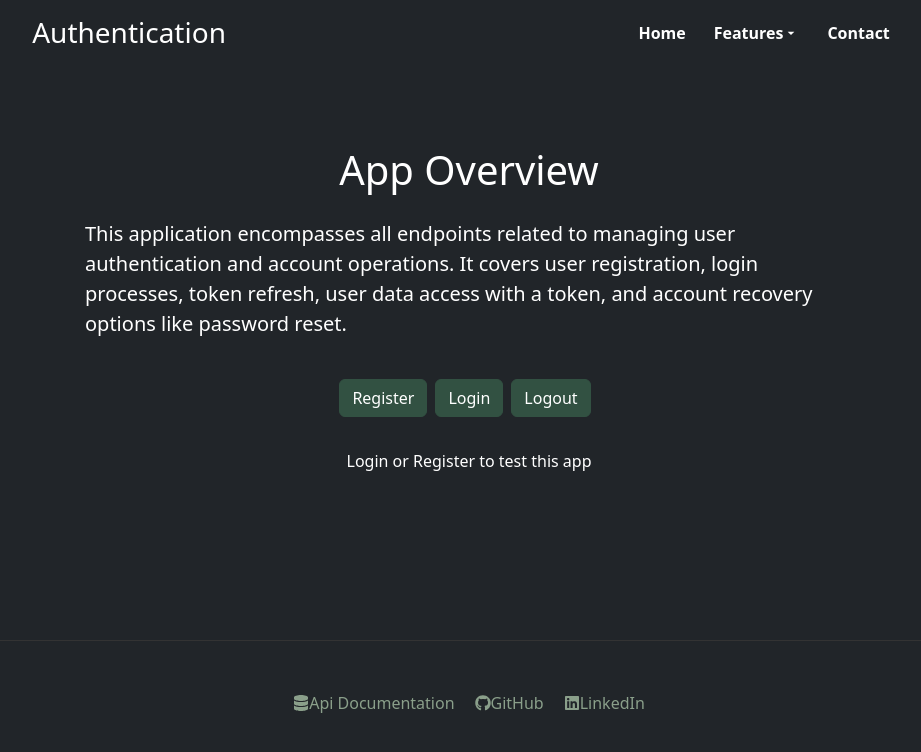
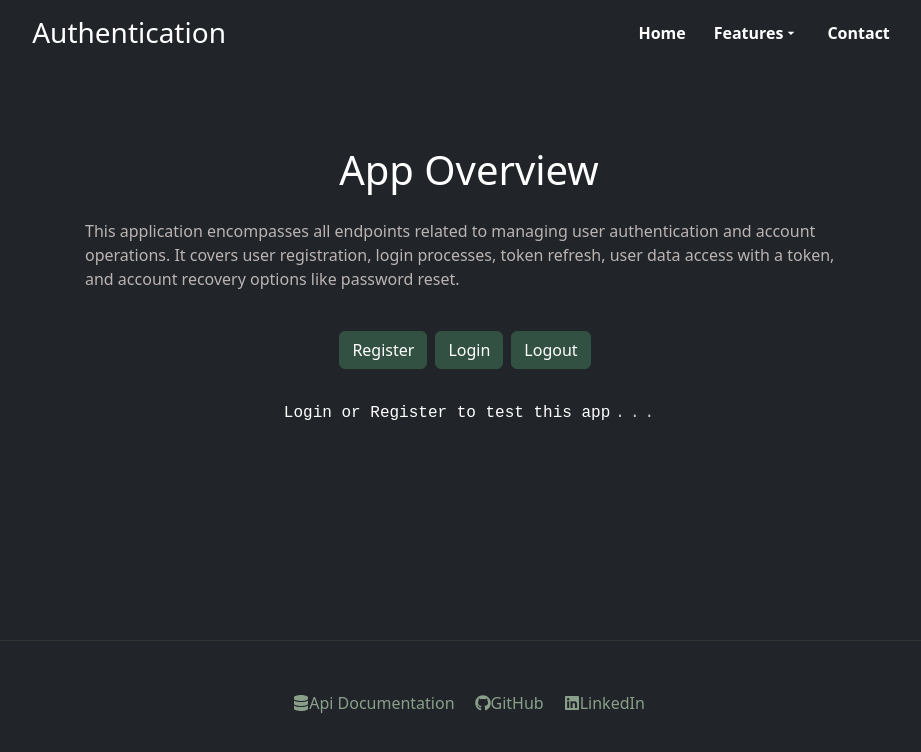
Before and after one commit to anthonynarine/AuthFlow, a React (Create React App) app in the folder react-auth/: page / in a window 1280 px wide. Shown: the top 752 px of the page, without its empty margins (171-1092 px from the left). Built offline with nearby package versions, Linux system fonts and the light colour scheme; no server answers.

Commit message:
Added some animation to the css  not sure if i love it|

```diff
--- a/react-auth/src/components/Home/Home.css
+++ b/react-auth/src/components/Home/Home.css
@@ -83,14 +83,16 @@
   }
 
   .btn-custom-color:hover {
-    background-color: rgb(43, 84, 43); /* Slightly darker green on hover for a visual effect */
-    border-color: #908585;
-    color: #fff;
+    background-color: rgb(35, 116, 66); /* Slightly darker green on hover for a visual effect */
+    border-color: #61DAFB;
+    color: #61DAFB;
   }
 
   .message {
+    color: #b96d6d;
     color: white;
     padding-top: 2rem;
+    font-family:monospace;
   }
 
   .api-link {
@@ -103,3 +105,15 @@
     color: rgb(35, 116, 66) ; /* Change to the color you want on hover */
     text-decoration: underline;
   }
+
+  @keyframes blink {
+    0% { opacity: 0; }
+    50% { opacity: 1; }
+    100% { opacity: 0; }
+  }
+
+  .blinking-dot {
+    animation: blink 4s linear infinite;
+    margin-left: 5px; /* Adjust based on your preference */
+    /* color: rgb(35, 116, 66); */
+  }
--- a/react-auth/src/components/Home/HomePage.jsx
+++ b/react-auth/src/components/Home/HomePage.jsx
@@ -40,7 +40,7 @@ function HomePage() {
 
       <main className="px-3 main-container centered-paragraph">
         <h1 className="white-text">App Overview</h1>
-        <p className="lead white-text">
+        <p style={{ color:" #bcb3b3"}}>
           This application encompasses all endpoints related to managing
           user authentication and account operations. It covers
           user registration, login processes, token refresh, user data access with a
@@ -51,7 +51,12 @@ function HomePage() {
           <Link to="/login" className="btn btn-custom-color me-2">Login</Link>
           <button className="btn btn-custom-color me-2" onClick={handleLogout}>Logout</button>
         </div>
-        <div className="message">{message}</div>
+        <div className="message">
+          {message}
+          <span className="blinking-dot">.</span>
+          <span className="blinking-dot">.</span>
+          <span className="blinking-dot">.</span>
+        </div>
       </main>
 
 
--- a/react-auth/src/components/Home/dropdownMenu/DropdownMenu.css
+++ b/react-auth/src/components/Home/dropdownMenu/DropdownMenu.css
@@ -11,7 +11,7 @@
 }
 
 .inherit-color-bold-text:hover {
-    color: rgb(35, 116, 66); /* Changes text color on hover */
+    color: #5ac52f; /* Changes text color on hover */
 }
 
 /* Styles for the dropdown container */
@@ -55,7 +55,7 @@
 .django-link:hover {
     background-color: inherit; /* Or any specific color you want */
     text-decoration: underline;
-    color: #59ca28;
+    color: #5ac52f;
 }
 
 
--- a/react-auth/src/components/app-features/ReactFeatures.css
+++ b/react-auth/src/components/app-features/ReactFeatures.css
@@ -7,7 +7,9 @@
   color: black;
   text-align: center;
   margin-bottom: 50px;
-  background-color: white;
+  background-color: rgb(161, 161, 161);
+  background-color: #61DAFB;
+
   display: block; /* Ensures the h1 element is treated as a block-level element */
   width: 100%; /* Ensures the underline spans the full width of the container */
   border-bottom: 1x solid #333; /* Creates the underline with a solid line and sets its color */
```
